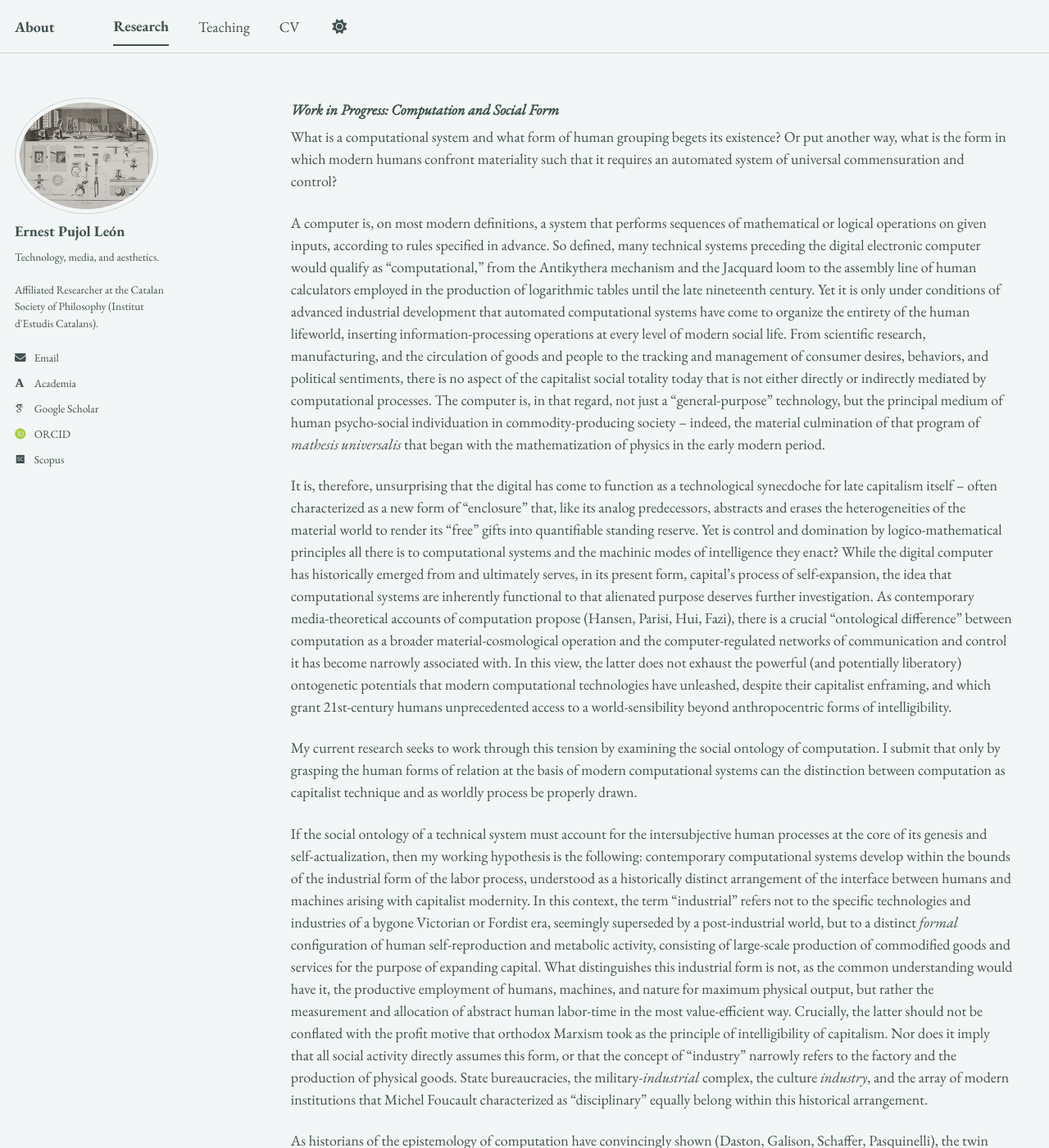
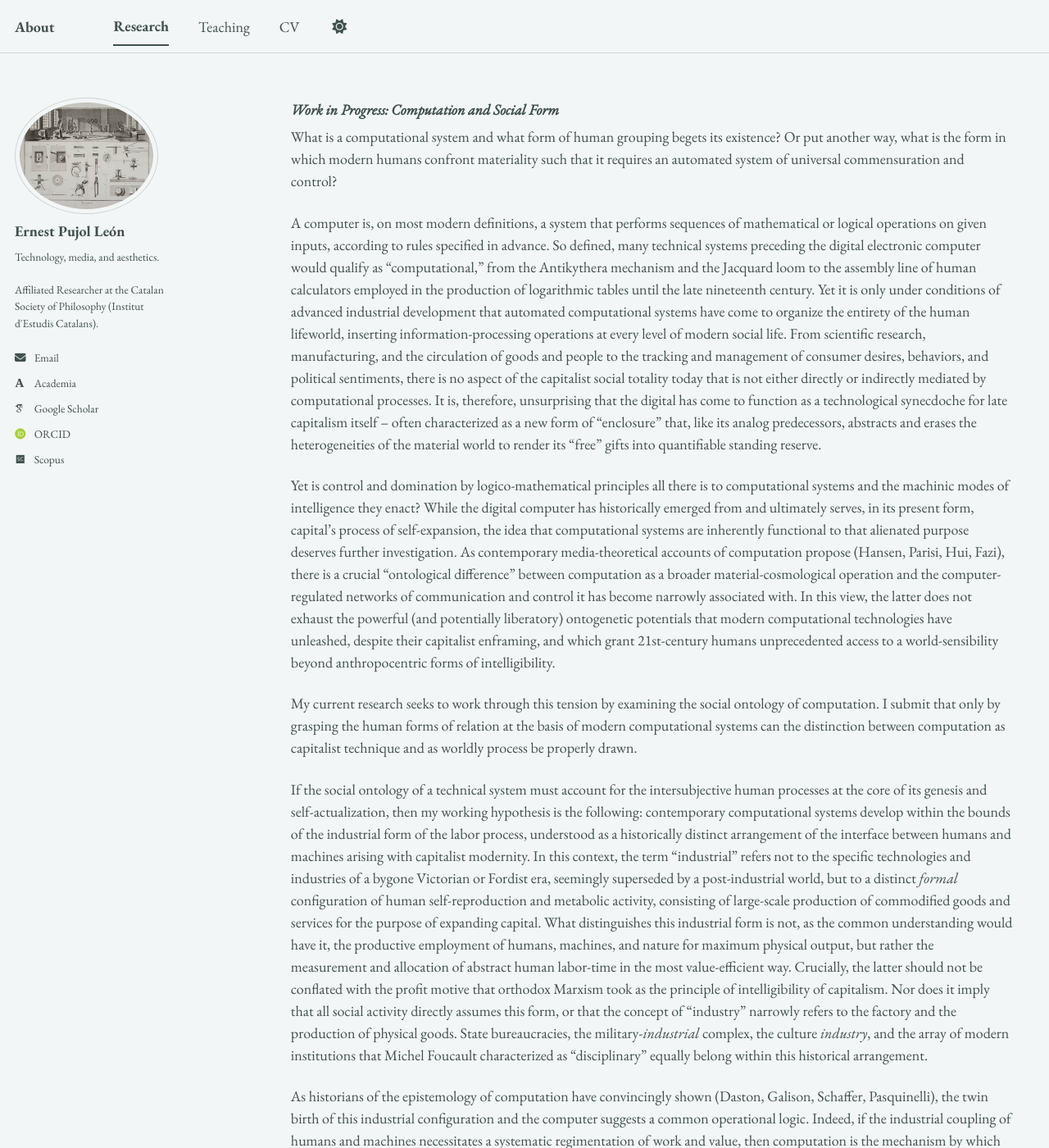
Before and after one commit to epujol90/epujol90.github.io, a Jekyll site: the page built from _pages/research.md, in a window 1280 px wide and 1400 px high, scrolled down 3489 px. Shown: the whole window at 82% size. Built offline with Jekyll 4.4.1, drawn with Linux system fonts in a browser that asks for light colours; some web fonts are replaced; a script bundle is joined from its source files by our own code; library files that are not in the unit come from our copies.

Commit message:
Update research.md

```diff
--- a/_pages/research.md
+++ b/_pages/research.md
@@ -49,9 +49,9 @@ Since the postwar period, the digital computer has been celebrated for reintrodu
 
 What is a computational system and what form of human grouping begets its existence? Or put another way, what is the form in which modern humans confront materiality such that it requires an automated system of universal commensuration and control?
 
-A computer is, on most modern definitions, a system that performs sequences of mathematical or logical operations on given inputs, according to rules specified in advance. So defined, many technical systems preceding the digital electronic computer would qualify as “computational,” from the Antikythera mechanism and the Jacquard loom to the assembly line of human calculators employed in the production of logarithmic tables until the late nineteenth century. Yet it is only under conditions of advanced industrial development that automated computational systems have come to organize the entirety of the human lifeworld, inserting information-processing operations at every level of modern social life. From scientific research, manufacturing, and the circulation of goods and people to the tracking and management of consumer desires, behaviors, and political sentiments, there is no aspect of the capitalist social totality today that is not either directly or indirectly mediated by computational processes. The computer is, in that regard, not just a “general-purpose” technology, but the principal medium of human psycho-social individuation in commodity-producing society -- indeed, the material culmination of that program of _mathesis universalis_ that began with the mathematization of physics in the early modern period.
+A computer is, on most modern definitions, a system that performs sequences of mathematical or logical operations on given inputs, according to rules specified in advance. So defined, many technical systems preceding the digital electronic computer would qualify as “computational,” from the Antikythera mechanism and the Jacquard loom to the assembly line of human calculators employed in the production of logarithmic tables until the late nineteenth century. Yet it is only under conditions of advanced industrial development that automated computational systems have come to organize the entirety of the human lifeworld, inserting information-processing operations at every level of modern social life. From scientific research, manufacturing, and the circulation of goods and people to the tracking and management of consumer desires, behaviors, and political sentiments, there is no aspect of the capitalist social totality today that is not either directly or indirectly mediated by computational processes. It is, therefore, unsurprising that the digital has come to function as a technological synecdoche for late capitalism itself -- often characterized as a new form of “enclosure” that, like its analog predecessors, abstracts and erases the heterogeneities of the material world to render its “free” gifts into quantifiable standing reserve.
 
-It is, therefore, unsurprising that the digital has come to function as a technological synecdoche for late capitalism itself -- often characterized as a new form of “enclosure” that, like its analog predecessors, abstracts and erases the heterogeneities of the material world to render its “free” gifts into quantifiable standing reserve. Yet is control and domination by logico-mathematical principles all there is to computational systems and the machinic modes of intelligence they enact? While the digital computer has historically emerged from and ultimately serves, in its present form, capital’s process of self-expansion, the idea that computational systems are inherently functional to that alienated purpose deserves further investigation. As contemporary media-theoretical accounts of computation propose (Hansen, Parisi, Hui, Fazi), there is a crucial “ontological difference” between computation as a broader material-cosmological operation and the computer-regulated networks of communication and control it has become narrowly associated with. In this view, the latter does not exhaust the powerful (and potentially liberatory) ontogenetic potentials that modern computational technologies have unleashed, despite their capitalist enframing, and which grant 21st-century humans unprecedented access to a world-sensibility beyond anthropocentric forms of intelligibility.
+Yet is control and domination by logico-mathematical principles all there is to computational systems and the machinic modes of intelligence they enact? While the digital computer has historically emerged from and ultimately serves, in its present form, capital’s process of self-expansion, the idea that computational systems are inherently functional to that alienated purpose deserves further investigation. As contemporary media-theoretical accounts of computation propose (Hansen, Parisi, Hui, Fazi), there is a crucial “ontological difference” between computation as a broader material-cosmological operation and the computer-regulated networks of communication and control it has become narrowly associated with. In this view, the latter does not exhaust the powerful (and potentially liberatory) ontogenetic potentials that modern computational technologies have unleashed, despite their capitalist enframing, and which grant 21st-century humans unprecedented access to a world-sensibility beyond anthropocentric forms of intelligibility.
 
 My current research seeks to work through this tension by examining the social ontology of computation. I submit that only by grasping the human forms of relation at the basis of modern computational systems can the distinction between computation as capitalist technique and as worldly process be properly drawn.
 
```
